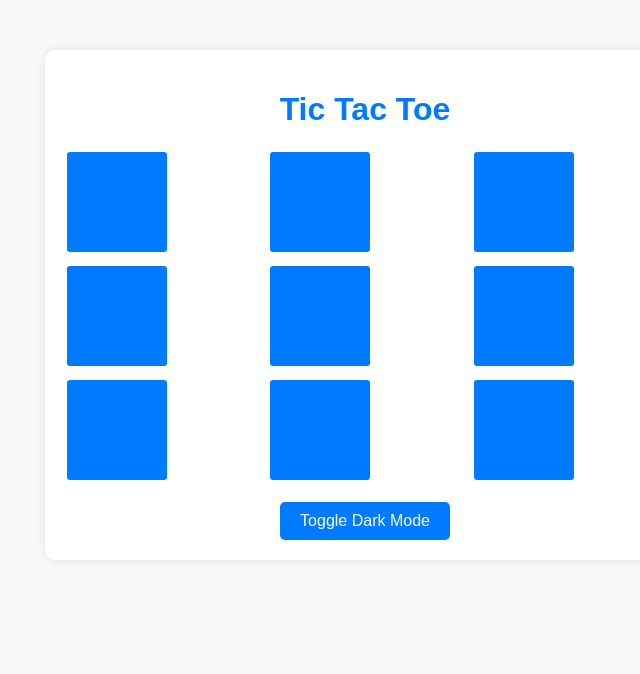
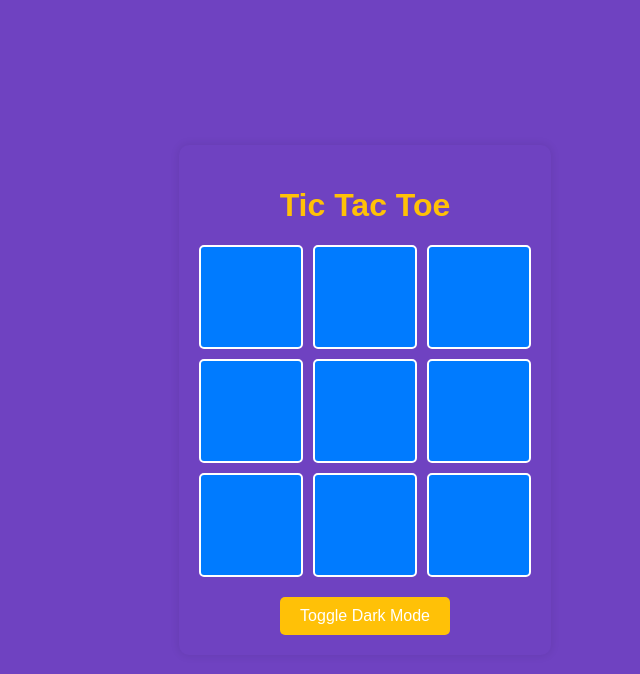
Before and after one commit to rahuldk1105/Tic-Tac-Toe, a plain HTML site: page index.html in a window 1280 px wide. Shown: the whole page, without its empty margins (275-915 px from the left). Drawn offline with Linux system fonts and the light colour scheme.

Commit message:
Update styles.css

```diff
--- a/styles.css
+++ b/styles.css
@@ -3,20 +3,23 @@ body {
     text-align: center;
     margin: 0;
     padding: 0;
-    background-color: #f8f9fa;
+    background-color: #6f42c1; /* Purple background color */
+    color: #ffffff;
+    display: flex;
+    align-items: center;
+    justify-content: center;
+    height: 100vh;
 }
 
 #game-container {
-    max-width: 600px;
-    margin: 50px auto;
-    background-color: #ffffff;
+    background-color: #6f42c1; /* Purple background color */
     padding: 20px;
     border-radius: 10px;
     box-shadow: 0 0 10px rgba(0, 0, 0, 0.1);
 }
 
 h1 {
-    color: #007bff;
+    color: #ffc107; /* Yellow text color */
 }
 
 #board {
@@ -40,9 +43,12 @@ h1 {
     border-radius: 5px;
 }
 
-.dark-mode {
+.dark-mode .cell {
     background-color: #343a40;
-    color: #ffffff;
+}
+
+.cell b {
+    font-weight: bold;
 }
 
 button {
@@ -50,7 +56,7 @@ button {
     padding: 10px 20px;
     font-size: 16px;
     cursor: pointer;
-    background-color: #007bff;
+    background-color: #ffc107; /* Yellow button color */
     color: #ffffff;
     border: none;
     border-radius: 5px;
```
